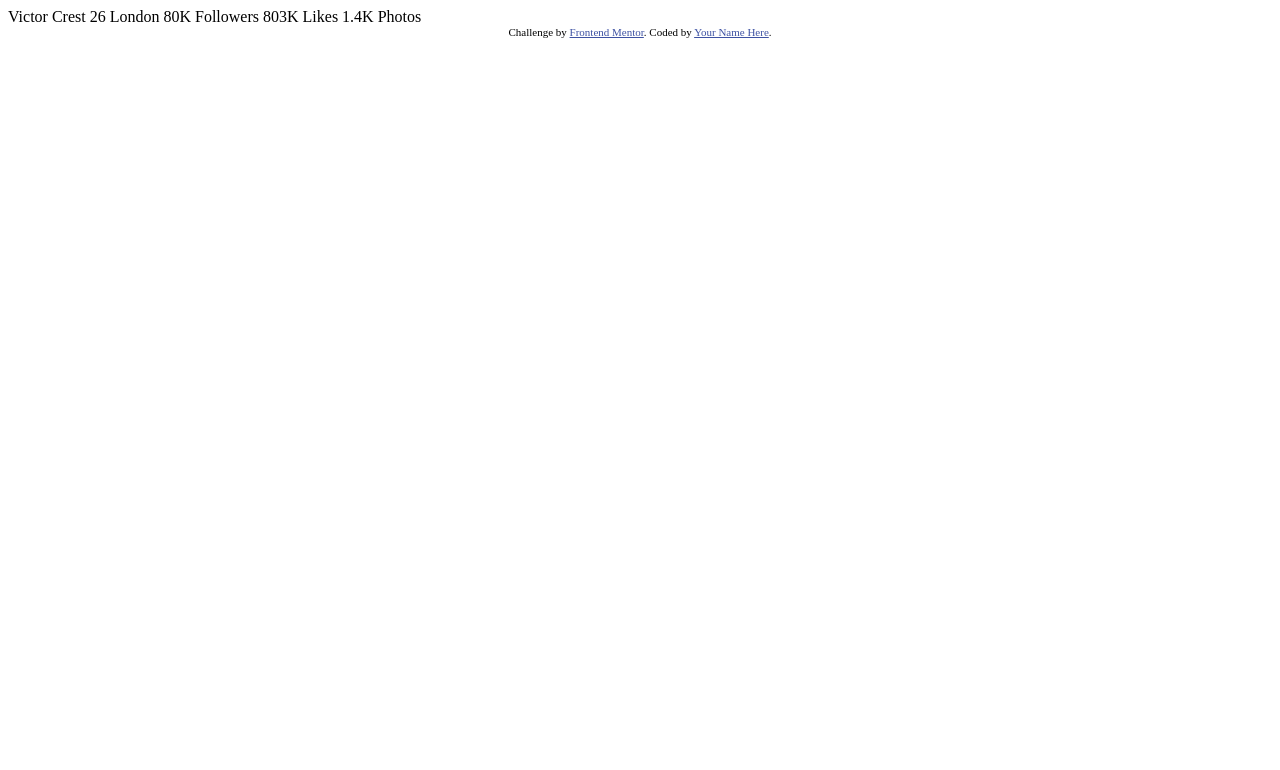
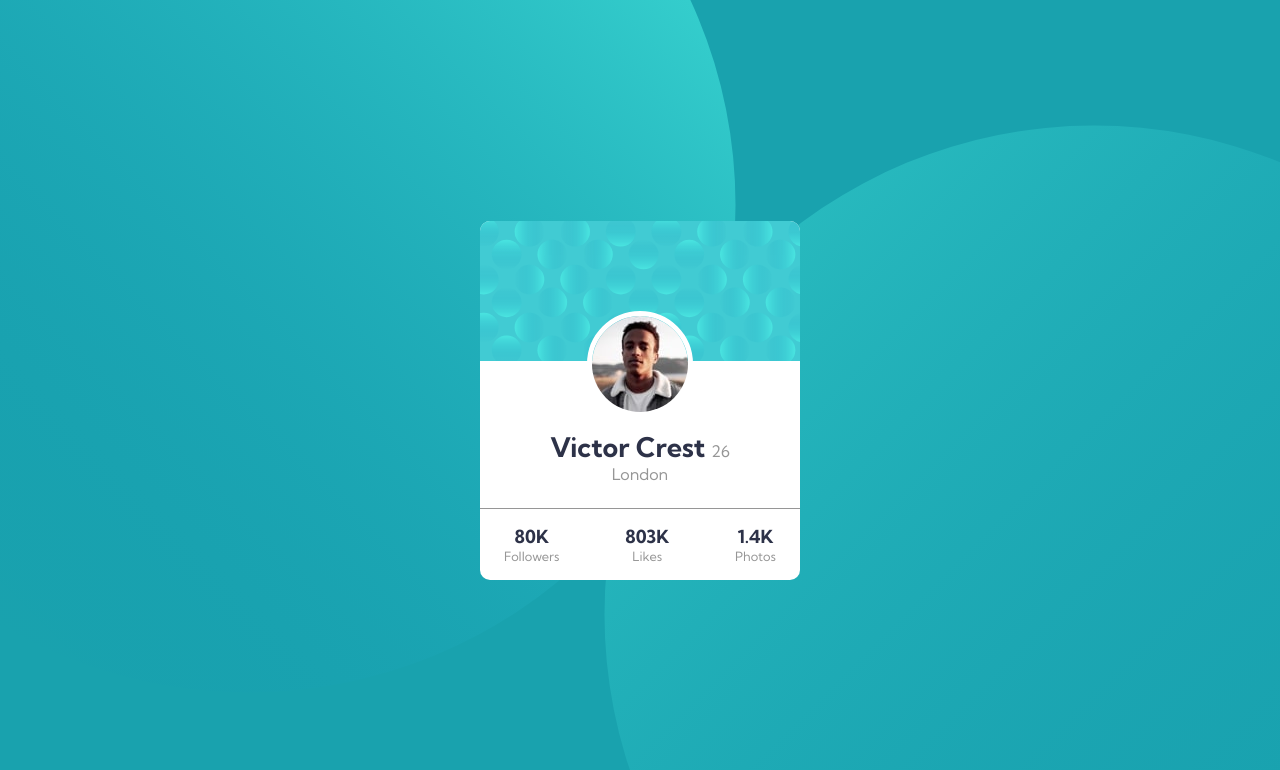
Before and after one commit to alisbai/profile-card-component-frontend-mentor, a plain HTML site: page index.html in a window 1280 px wide. Drawn offline with Linux system fonts and the light colour scheme.

Commit message:
finished the project

```diff
--- a/index.html
+++ b/index.html
@@ -5,6 +5,10 @@
   <meta name="viewport" content="width=device-width, initial-scale=1.0"> <!-- displays site properly based on user's device -->
 
   <link rel="icon" type="image/png" sizes="32x32" href="./images/favicon-32x32.png">
+
+  <!-- my css file -->
+
+  <link rel="stylesheet" type="text/css" href="style.css">
 
   <title>Frontend Mentor | Profile card component</title>
 
@@ -15,7 +19,37 @@
   </style>
 </head>
 <body>
-  Victor Crest
+  <header>
+    <h1 id="title">PROFILE CARD COMPONENT</h1>
+  </header>
+
+  <main id="mainContent">
+    <div class="card">
+      <div class="textureSection">
+        <img src="images/bg-pattern-card.svg" alt="blue texture looking like sun reflection on water in a pool">
+      </div>
+      <div class="infoSection">
+        <img src="images/image-victor.jpg" alt="Dark skin male standing in landscape" class="userImage">
+        <h2 class="username">Victor Crest <span class="age">26</span></h2>
+        <p class="city">London</p>
+      </div>
+      <div class="statsSection">
+        <div>
+          <div class="followersCount">80K</div>
+          <div class="followers">Followers</div>
+        </div>
+        <div>
+          <div class="likesCount">803K</div>
+          <div class="likes">Likes</div>
+        </div>
+        <div>
+          <div class="photosCount">1.4K</div>
+          <div class="photos">Photos</div>
+        </div>
+      </div>
+    </div>
+  </main>
+  <!-- Victor Crest
   26
   London
 
@@ -26,10 +60,10 @@
   Likes
 
   1.4K
-  Photos
-  <div class="attribution">
+  Photos -->
+  <!-- <div class="attribution">
     Challenge by <a href="https://www.frontendmentor.io?ref=challenge" target="_blank">Frontend Mentor</a>.
     Coded by <a href="#">Your Name Here</a>.
-  </div>
+  </div> -->
 </body>
 </html>
--- /dev/null
+++ b/style.css
@@ -0,0 +1,94 @@
+@import url('https://fonts.googleapis.com/css2?family=Kumbh+Sans:wght@400;700&display=swap');
+:root {
+    /* primary color */
+    --darkCyan: hsl(185, 75%, 39%);
+    --veryDarkDesaturatedBlue: hsl(229, 23%, 23%);
+    --darkGrayishBlue: hsl(227, 10%, 46%);
+    /* neutral color */
+    --darkGray: hsl(0, 0%, 59%);
+}
+
+
+* {
+    margin: 0;
+    padding: 0;
+    box-sizing: border-box;
+}
+
+html {
+    height: 100%;
+}
+
+body {
+    display: flex;
+    justify-content: center;
+    align-items: center;
+    min-height: 100vh;
+    font-weight: 400;
+    text-align: center;
+    font-size: 18px;
+    font-family: 'Kumbh Sans', arial, sans-serif;
+    color: var(--veryDarkDesaturatedBlue);
+    background: url(images/bg-pattern-top.svg) -80% 160% no-repeat, no-repeat ,url(images/bg-pattern-bottom.svg) 200% -70% no-repeat;
+    background-color: var(--darkCyan);
+}
+
+header {
+    position: absolute;
+    width: 1px;
+    height: 1px;
+    margin: 0;
+    padding: 0;
+    overflow: hidden;
+    display: none;
+}
+
+.card {
+    position: relative;
+    border-radius: 10px;
+    overflow: hidden;
+    max-width: 20rem;
+    background-color: white;
+}
+
+.infoSection {
+    padding-top: 4rem;
+    padding-bottom: 1.5rem;
+    border-bottom: 1px solid var(--darkGray);
+}
+.userImage {
+    position: absolute;
+    top: 90px;
+    right: 0;
+    left: 0;
+    margin: auto;
+    border-radius: 50%;
+    border: 5px solid white;
+}
+
+.userName {
+    color: var(--darkGray);
+}
+
+.age, .city {
+    font-weight: 400;
+    color: var(--darkGray);
+    font-size: 1rem;
+
+}
+
+.statsSection {
+    display: flex;
+    justify-content: space-between;
+    padding: 1rem 1.5rem;
+}
+
+.followersCount, .likesCount, .photosCount {
+    font-weight: 700;
+
+}
+
+.followers, .likes, .photos {
+    font-size: 0.8rem;
+    color: var(--darkGray);
+}
```
